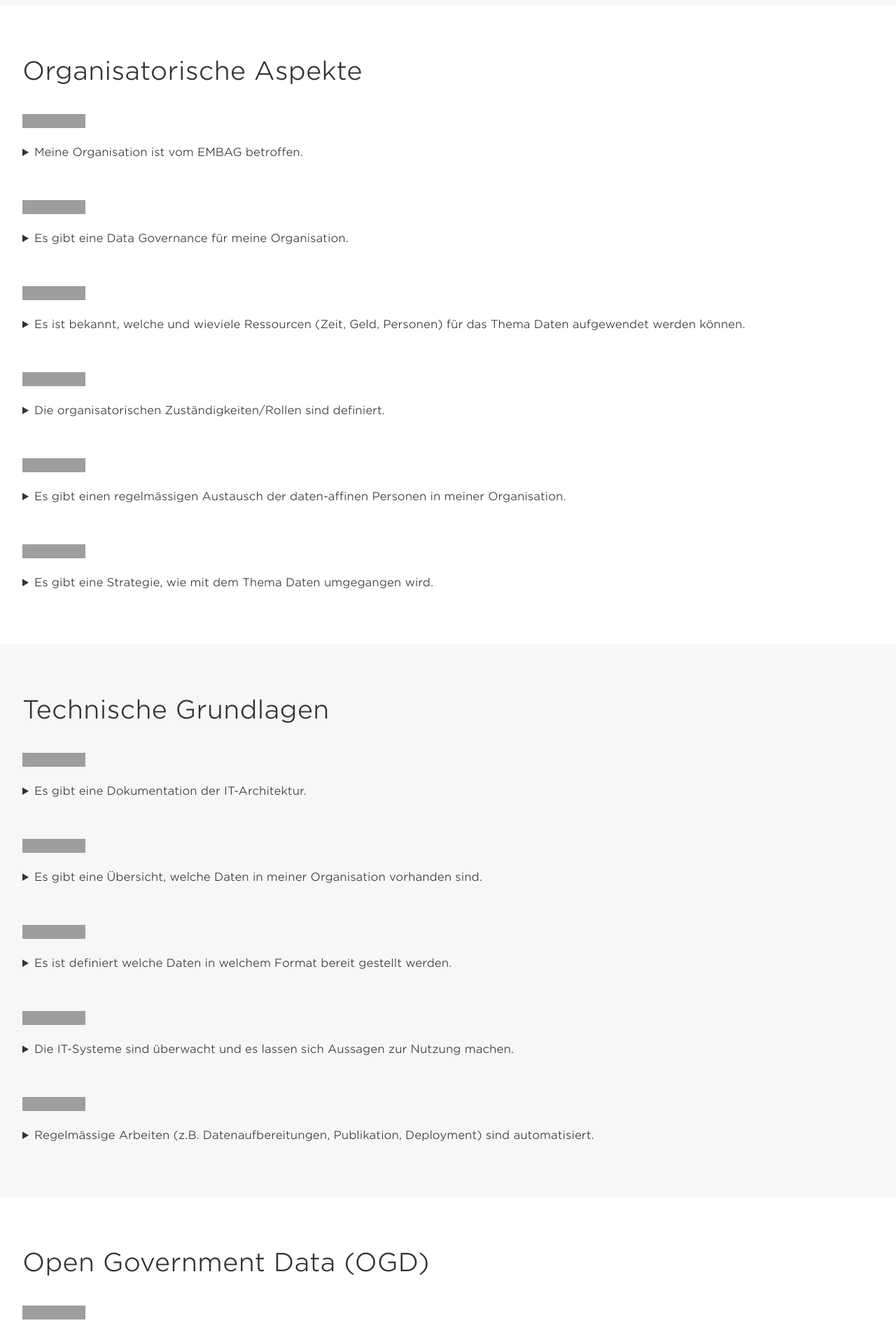
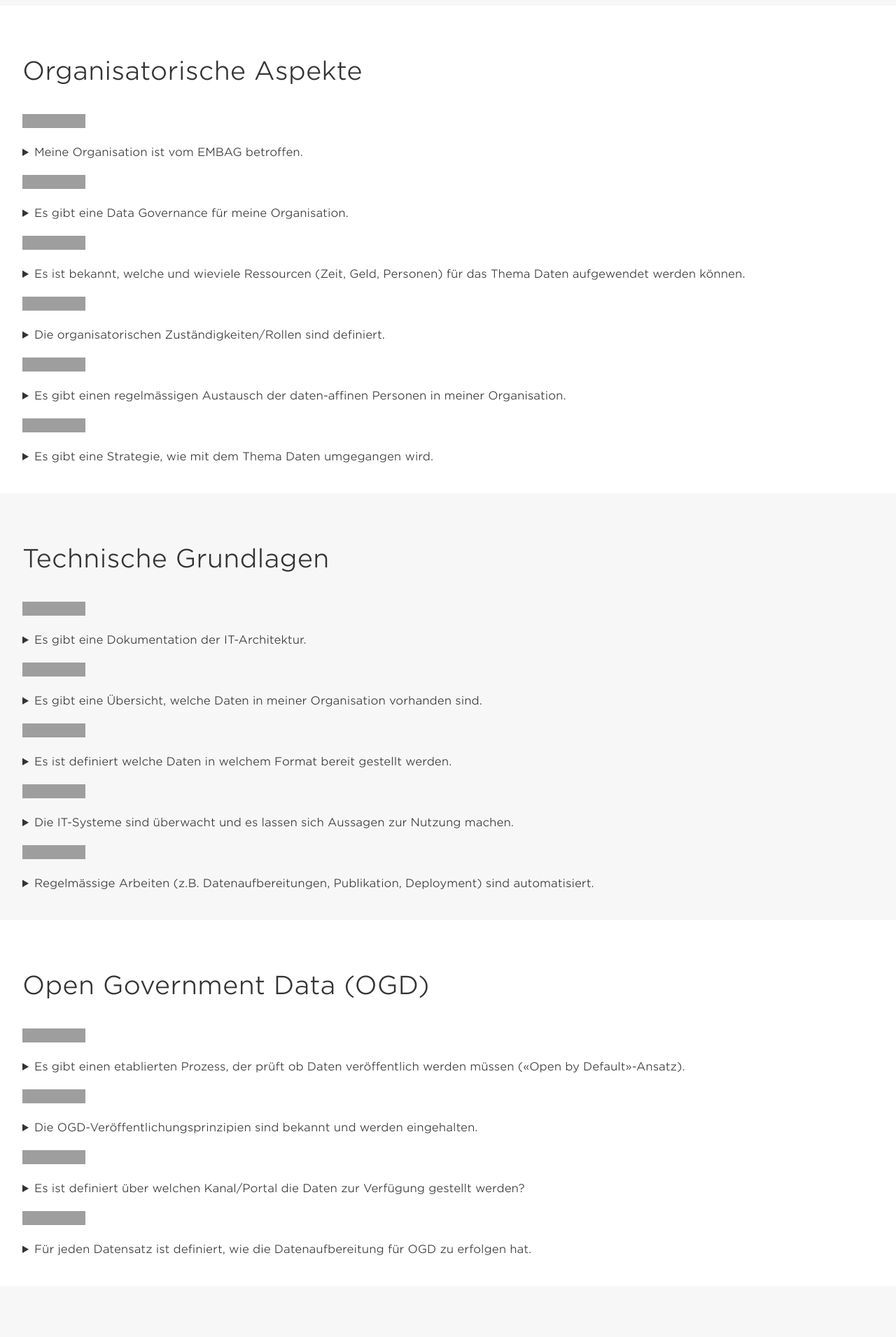
Before and after one commit to ebp-group/embag-check, a Jekyll site: the page built from index.md, in a window 1280 px wide. Shown: the part 1465-3376 px from the top of the page at 70% size. Built offline with Jekyll 4.4.1, drawn with Linux system fonts in a browser that asks for light colours; grey boxes are pictures that could not be loaded.

Commit message:
Remove ugly <br>s

```diff
--- a/_includes/hidden-detail.html
+++ b/_includes/hidden-detail.html
@@ -6,9 +6,7 @@
 {% endif %}
 <details>
 <summary>{{ include.claim }}</summary>
-<br/>
 
 {{ include.details | markdownify }}
 
 </details>
-<br/>
--- a/assets/css/custom.css
+++ b/assets/css/custom.css
@@ -61,7 +61,9 @@ a {
     margin-top: -5px;
 }
 
-
+details {
+    margin-bottom: 20px
+}
 
 @media only screen and (max-width: 600px){
     .nav{
```
